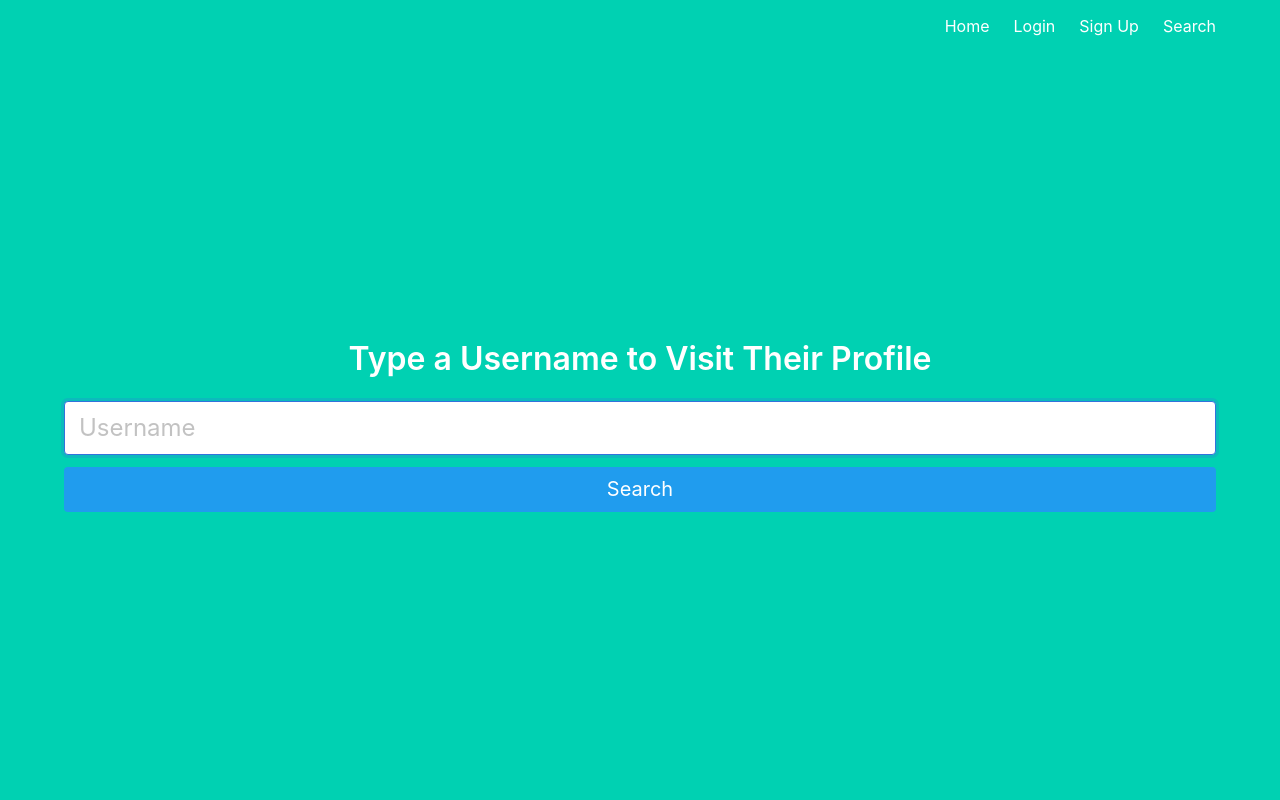
After one commit to suh-fee/teamA34DesignProj, a Flask app: page /search in a window 1280 px wide. The commit adds this page. Run offline with Flask 2, Linux system fonts and the light colour scheme.

Commit message:
Add search user functionality

```diff
--- a/source/main.py
+++ b/source/main.py
@@ -104,8 +104,29 @@ def remove_site_post():
     return redirect(url_for('main.profile'))
 
 
+@main.route('/search')
+def search():
+    """
+    The purpose of this function is to render the site that allows users to
+    search for other users' profiles.
+    """
+    return render_template('search.html')
+
+
+@main.route('/search', methods=['POST'])
+def search_post():
+    """
+    The purpose of this function is to obtain the username a user wants to
+    search for. This information is sent through an HTML POST request and
+    is captured and redirected to the show_user function.
+    """
+    username = request.form.get('username')
+
+    return redirect(url_for('main.show_user', username=username))
+
+
 @main.route('/user/<username>')
-def show_user(username):
+def show_user(username=None):
     """
         The purpose of this function is to allow non-registered and registered
         users to view another user's profile. It searches for the <username>
--- a/source/templates/base.html
+++ b/source/templates/base.html
@@ -38,6 +38,12 @@
                             <a href="{{ url_for('auth.settings') }}" class="navbar-item">
                                 Settings
                             </a>
+                            {% endif %}
+                            <a href="{{ url_for('main.search') }}"
+                               class="navbar-item">
+                                Search
+                            </a>
+                            {% if current_user.is_authenticated %}
                             <a href="{{ url_for('auth.logout') }}" class="navbar-item">
                                 Logout
                             </a>
--- /dev/null
+++ b/source/templates/search.html
@@ -0,0 +1,22 @@
+<!DOCTYPE html>
+<html lang="en">
+
+{% extends "base.html" %}
+
+{% block content %}
+<body>
+<h1 class="title">Type a Username to Visit Their Profile</h1>
+        <form method="POST" action="/search">
+            <div class="field">
+                <div class="control">
+                    <input class="input is-large" type="text" name="username"
+                           placeholder="Username" autofocus="">
+                </div>
+            </div>
+        <button
+                class="button is-block is-info is-medium is-fullwidth">Search
+        </button>
+        </form>
+</body>
+{% endblock %}
+</html>
```
